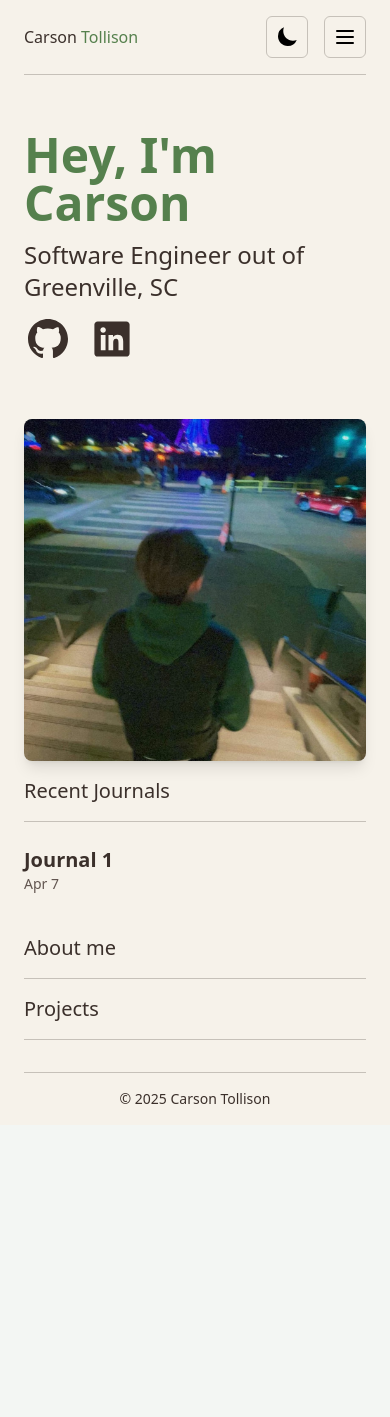
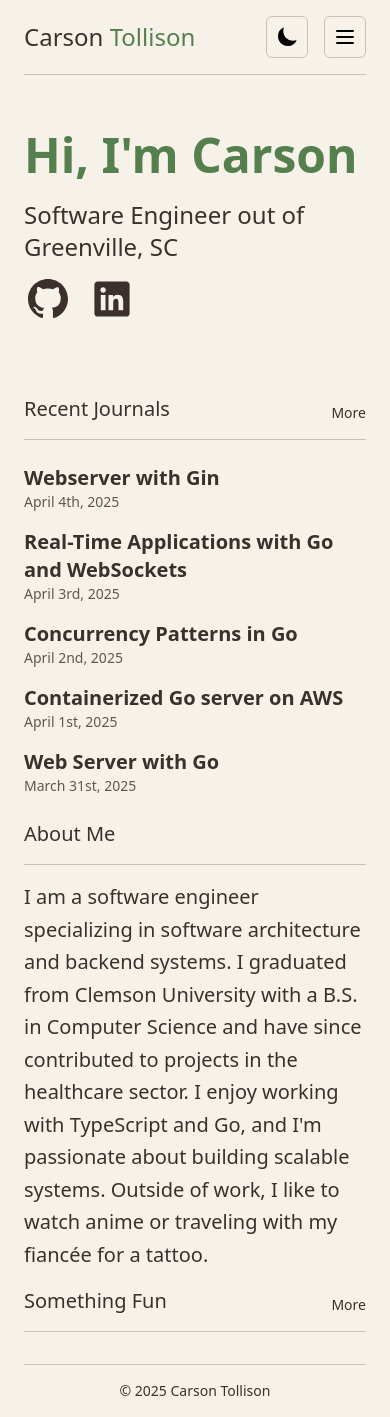
Before and after one commit to c-tollison/carson-dev, a React (Vite) app: page / in a window 390 px wide. Before the commit the page ends 1125 px from the top, so only its background shows below. Built offline with nearby package versions, Linux system fonts and the light colour scheme.

Commit message:
accessibility, about me, articles queued up

```diff
--- a/src/components/hero.tsx
+++ b/src/components/hero.tsx
@@ -3,7 +3,7 @@ import Github from './buttons/github';
 import LinkedIn from './buttons/linkedin';
 
 export default function Hero() {
-    const heroText = "Hey, I'm Carson";
+    const heroText = "Hi, I'm Carson";
     const [displayedText, setDisplayedText] = useState('');
     const indexRef = useRef(0);
 
@@ -29,7 +29,7 @@ export default function Hero() {
                     <LinkedIn />
                 </div>
             </div>
-            <div className='md:w-1/2 flex justify-end'>
+            <div className='md:w-1/2 w-0 flex justify-end'>
                 <div className='w-full max-w-md aspect-square'>
                     <img
                         src='ct.jpeg'
--- a/src/components/nav-bar.tsx
+++ b/src/components/nav-bar.tsx
@@ -37,7 +37,7 @@ export default function NavBar() {
         <>
             <nav className='flex justify-between items-center w-full border-b pb-4 border-border'>
                 <div className='flex justify-between items-center w-full'>
-                    <h1 className='text-l'>
+                    <h1 className='text-2xl'>
                         <Link
                             to='/'
                             onClick={() => {
--- a/src/components/work-page.tsx
+++ b/src/components/work-page.tsx
@@ -14,6 +14,12 @@ export interface WorkPageProps {
 export default function WorkPage({ company, title, dates, location, imageUrl, points, children }: WorkPageProps) {
     return (
         <PageWrapper>
+            <Link
+                to='/work'
+                className='hover:text-primary text-l transition-opacity'
+            >
+                <span>&#8592;</span> Back
+            </Link>
             <div className='py-10 flex flex-row justify-between items-center'>
                 <div>
                     <h1 className='text-5xl font-bold text-primary'>{company}</h1>
--- a/src/routes/dashboard.tsx
+++ b/src/routes/dashboard.tsx
@@ -9,9 +9,15 @@ function Dashboard() {
     return (
         <PageWrapper>
             <Hero />
-            <div className='flex flex-col md:flex-row gap-4'>
-                <div className='mt-4 md:w-1/4 w-full'>
-                    <h3 className='mx-auto border-b pb-4 border-border text-xl'>Recent Journals</h3>
+            <div className='flex flex-col md:flex-row md:gap-4'>
+                <div className='mt-4 md:w-2/6 w-full'>
+                    <h3 className='mx-auto flex justify-between items-end border-b pb-4 border-border text-xl'>
+                        <span>Recent Journals</span>
+                        <span className='text-sm'>
+                            <Link to='/journal'>More</Link>
+                        </span>
+                    </h3>
+
                     <ul className='mt-4 flex flex-col'>
                         {latestJournals.map((journal, i) => (
                             <li key={i}>
@@ -31,12 +37,25 @@ function Dashboard() {
                         ))}
                     </ul>
                 </div>
-                <div className='mt-4 md:w-3/4 w-full'>
-                    <h3 className='mx-auto border-b pb-4 border-border text-xl'>About me</h3>
+                <div className='mt-4 md:w-4/6 w-full'>
+                    <h3 className='mx-auto border-b pb-4 border-border text-xl'>About Me</h3>
+                    <p className='mt-4 text-xl leading-relaxed'>
+                        I am a software engineer specializing in software architecture and backend systems. I graduated
+                        from Clemson University with a B.S. in Computer Science and have since contributed to projects
+                        in the healthcare sector. I enjoy working with TypeScript and Go, and I'm passionate about
+                        building scalable systems. Outside of work, I like to watch anime or traveling with my fiancée
+                        for a tattoo.
+                    </p>
                 </div>
             </div>
             <div className='w-full mt-4'>
-                <h3 className='border-b pb-4 border-border text-xl'>Projects</h3>
+                <h3 className='flex justify-between items-end border-b pb-4 border-border text-xl'>
+                    <span>Something Fun</span>
+                    <span className='text-sm'>
+                        <Link to='/projects'>More</Link>
+                    </span>
+                </h3>
+
                 <ul className='mt-4 flex flex-col'></ul>
             </div>
         </PageWrapper>
--- a/src/routes/journals/journal-1.tsx
+++ /dev/null
@@ -1,3 +0,0 @@
-export default function Journal1() {
-    return <p>journal 1</p>;
-}
--- a/src/routes/journals/journals.ts
+++ b/src/routes/journals/journals.ts
@@ -1,5 +1,5 @@
 import { JournalCardProps } from '../../components/journal-card';
-import Journal1 from './journal-1';
+import WebServerInGo from './web-server-in-go';
 
 interface Journal extends JournalCardProps {
     component: () => JSX.Element;
@@ -7,10 +7,38 @@ interface Journal extends JournalCardProps {
 
 const journals: Journal[] = [
     {
-        title: 'Journal 1',
-        date: 'Apr 7',
+        title: 'Web Server with Go',
+        date: 'March 31st, 2025',
+        route: 'web-server-in-go',
+        component: WebServerInGo,
+        topics: ['Go'],
+    },
+    {
+        title: 'Containerized Go server on AWS',
+        date: 'April 1st, 2025',
         route: 'journal-1',
-        component: Journal1,
+        component: WebServerInGo,
+        topics: ['AWS', 'Docker', 'Go'],
+    },
+    {
+        title: 'Concurrency Patterns in Go',
+        date: 'April 2nd, 2025',
+        route: 'journal-1',
+        component: WebServerInGo,
+        topics: ['react', 'javascript', 'css'],
+    },
+    {
+        title: 'Real-Time Applications with Go and WebSockets',
+        date: 'April 3rd, 2025',
+        route: 'journal-1',
+        component: WebServerInGo,
+        topics: ['react', 'javascript', 'css'],
+    },
+    {
+        title: 'Webserver with Gin ',
+        date: 'April 4th, 2025',
+        route: 'journal-1',
+        component: WebServerInGo,
         topics: ['react', 'javascript', 'css'],
     },
 ];
--- /dev/null
+++ b/src/routes/journals/web-server-in-go.tsx
@@ -0,0 +1,3 @@
+export default function WebServerInGo() {
+    return <p>journal 1</p>;
+}
```
